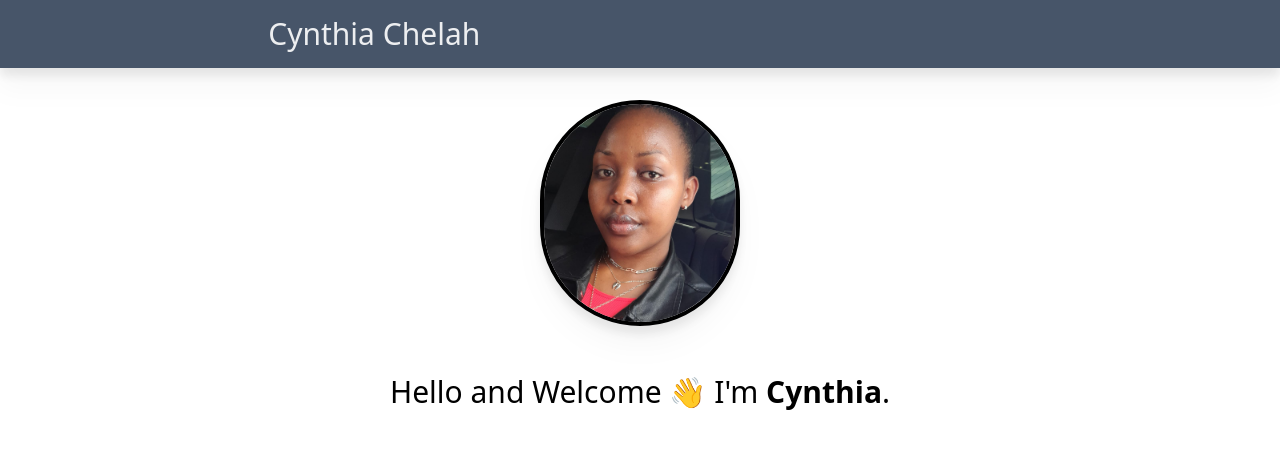
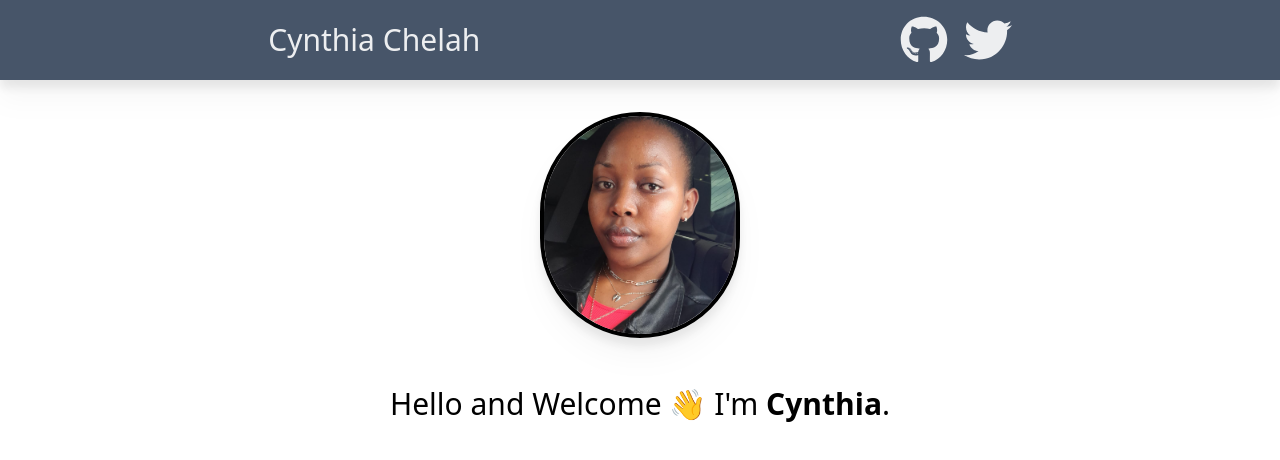
Before and after one commit to chelahcynthia/my-blog, a Next.js app: page / in a window 1280 px wide. Shown: the top 460 px of the page. Built offline with nearby package versions, Linux system fonts and the light colour scheme.

Commit message:
Done with the navbar

```diff
--- a/app/components/Navbar.tsx
+++ b/app/components/Navbar.tsx
@@ -1,5 +1,5 @@
 import Link from "next/link";
-import { FaLinkedIn, FaTwitter, FaGithub, FaLaptop} from "react-icons/fa";
+import {  FaTwitter, FaGithub} from "react-icons/fa";
 
 function Navbar() {
   return (
@@ -7,10 +7,37 @@
       <div
         className="prose prose-xl mx-auto
     flex justify-between flex-col sm:flex-row
-    ">
-      <h1 className="text-3xl font-bold text-white grid place-content-center mb-2 md:mb-0">
-      <Link href="/" className="text-white/90 no-underline hover:text-white">Cynthia Chelah</Link>
-      </h1>
+    "
+      >
+        <h1 className="text-3xl font-bold text-white grid place-content-center mb-2 md:mb-0">
+          <Link
+            href="/"
+            className="text-white/90 no-underline hover:text-white"
+          >
+            Cynthia Chelah
+          </Link>
+        </h1>
+        <div className="flex flex-row justify-center sm:justify-evenly align-middle gap-4 text-white text-4xl lg:text-5xl">
+          {/* <Link
+            className="text-white/90 hover:text-white"
+            href="https://www.linkedin.com/in/cynthiachelangat/"
+          >
+            < FaLinkedIn/>
+          </Link> */}
+
+          <Link
+            className="text-white/90 hover:text-white"
+            href="https://github.com/chelahcynthia"
+          >
+            <FaGithub />
+          </Link>
+          <Link
+            className="text-white/90 hover:text-white"
+            href="https://twitter.com/chelahcynthia1"
+          >
+            <FaTwitter />
+          </Link>
+        </div>
       </div>
     </nav>
   );
```
